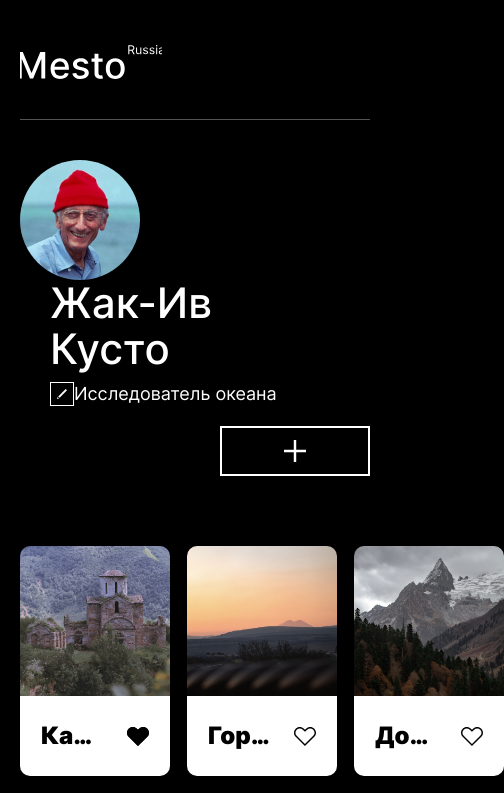
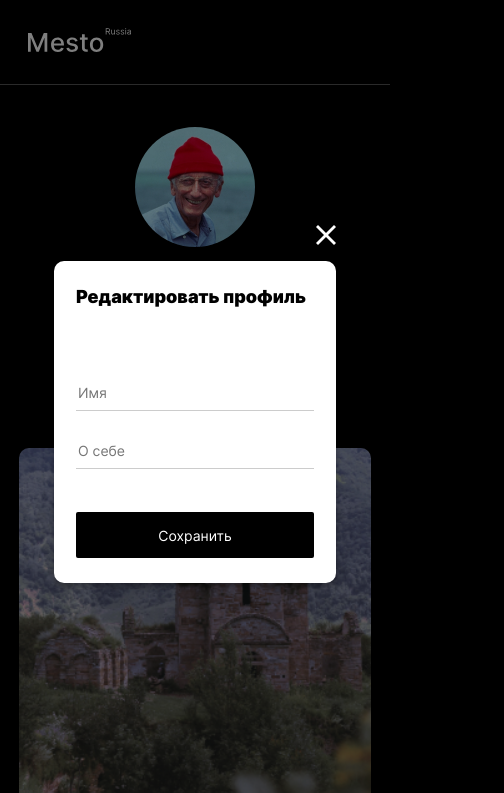
Before and after one commit to AntonSP-web/mesto-project, a plain HTML site: page index.html in a window 390 px wide. Shown: the top 793 px of the page, 504 px wide, since content can reach past the window. Drawn offline with Linux system fonts and the light colour scheme; files whose address does not match are found by name.

```diff
--- a/blocks/content/content.css
+++ b/blocks/content/content.css
@@ -1,4 +1,4 @@
-@media screen and (max-width: 320px) {
+@media screen and (max-width: 425px) {
   .content {
     padding: 42px 19px 48px;
   }
--- a/blocks/elements/__name-container/elements__name-container.css
+++ b/blocks/elements/__name-container/elements__name-container.css
@@ -8,3 +8,15 @@
   align-items: center;
   padding: 0 21px;
 }
+
+@media screen and (max-width: 712px) {
+  .elements__name-container {
+    min-height: 60px;
+  }
+}
+
+@media screen and (max-width: 400px) {
+  .elements__name-container {
+    min-height: 80px;
+  }
+}
--- a/blocks/elements/elements.css
+++ b/blocks/elements/elements.css
@@ -7,8 +7,16 @@
   padding: 0;
 }
 
-@media screen and (max-width: 320px) {
+@media screen and (max-width: 560px) {
   .elements {
-    grid-template-columns: 282px;
+    grid-template-columns: repeat(2, minmax(0,1fr));
+    gap: 15px 12px;
   }
 }
+
+@media screen and (max-width: 400px) {
+  .elements {
+    grid-template-columns: minmax(0, 1fr);
+    row-gap: 20px;
+  }
+}
--- a/blocks/footer/__copyright/footer__copyright.css
+++ b/blocks/footer/__copyright/footer__copyright.css
@@ -5,7 +5,7 @@
   color: #545454;
 }
 
-@media screen and (max-width: 320px) {
+@media screen and (max-width: 400px) {
   .footer__copyright {
     font-size: 14px;
     line-height: 17px;
--- a/blocks/footer/footer.css
+++ b/blocks/footer/footer.css
@@ -2,7 +2,7 @@
   padding: 66px 0 0;
 }
 
-@media screen and (max-width: 320px) {
+@media screen and (max-width: 425px) {
   .footer {
     padding: 0 19px;
   }
--- a/blocks/form/__button/form__button.css
+++ b/blocks/form/__button/form__button.css
@@ -16,3 +16,12 @@
 .form__button:hover {
   opacity: .8;
 }
+
+@media screen and (max-width: 575px) {
+  .form__button {
+    font-size: 14px;
+    line-height: 17px;
+    height: 46px;
+    margin-top: 43px;
+  }
+}
--- a/blocks/header/header.css
+++ b/blocks/header/header.css
@@ -4,7 +4,7 @@
   border-bottom: 1px solid #545454;
 }
 
-@media screen and (max-width: 320px) {
+@media screen and (max-width: 425px) {
   .header {
     min-height: 56px;
   }
--- a/blocks/logo/logo.css
+++ b/blocks/logo/logo.css
@@ -1,10 +1,10 @@
 .logo {
-  background: url(../../images/header/logo.svg) center/cover no-repeat;
+  background: url(../../images/header/logo.svg) center/contain no-repeat;
   width: 142px;
   height: 34px;
 }
 
-@media screen and (max-width: 320px) {
+@media screen and (max-width: 425px) {
   .logo {
     width: 104px;
     height: 24px;
--- a/blocks/page/__container/page__container.css
+++ b/blocks/page/__container/page__container.css
@@ -4,7 +4,7 @@
   padding: 45px 20px 60px;
 }
 
-@media screen and (max-width: 320px) {
+@media screen and (max-width: 425px) {
   .page__container {
     padding: 28px 0 36px;
   }
--- a/blocks/popup/__close-icon/popup__close-icon.css
+++ b/blocks/popup/__close-icon/popup__close-icon.css
@@ -4,8 +4,17 @@
   right: -40px;
   cursor: pointer;
   transition: opacity .3s ease-in;
+  width: 32px;
 }
 
 .popup__close-icon:hover {
   opacity: .6;
 }
+
+@media screen and (max-width: 575px) {
+  .popup__close-icon {
+    width: 20px;
+    right: 0px;
+    top: -36px;
+  }
+}
--- a/blocks/popup/__container/popup__container.css
+++ b/blocks/popup/__container/popup__container.css
@@ -2,7 +2,7 @@
   position: fixed;
   top: 50%;
   left: 50%;
-  transform: translate(-215px, -165px);
+  transform: translate(calc(-430px/2), calc(-330px/2));
   box-shadow: 0px 4px 4px rgba(0, 0, 0, 0.25);
   background-color: #fff;
   border-radius: 10px;
@@ -11,3 +11,12 @@
   height: 330px;
   box-sizing: border-box;
 }
+
+@media screen and (max-width: 575px) {
+  .popup__container {
+    padding: 25px 22px;
+    width: 282px;
+    height: 322px;
+    transform: translate(calc(-282px/2), calc(-322px/2));
+  }
+}
--- a/blocks/popup/__heading/popup__heading.css
+++ b/blocks/popup/__heading/popup__heading.css
@@ -4,3 +4,11 @@
   font-weight: 900;
   margin: 0 0 48px;
 }
+
+@media screen and (max-width: 575px) {
+  .popup__heading {
+    font-size: 18px;
+    line-height: 22px;
+    margin-bottom: 75px;
+  }
+}
--- a/blocks/profile/__button-add/profile__button-add.css
+++ b/blocks/profile/__button-add/profile__button-add.css
@@ -14,7 +14,13 @@
   opacity: .6;
 }
 
-@media screen and (max-width: 320px) {
+@media screen and (max-width: 712px) {
+  .profile__button-add {
+    margin: 20px auto;
+  }
+}
+
+@media screen and (max-width: 400px) {
   .profile__button-add {
     min-width: 282px;
     margin: 0;
--- a/blocks/profile/__button-edit.css/profile__button-edit.css
+++ b/blocks/profile/__button-edit.css/profile__button-edit.css
@@ -13,7 +13,7 @@
   opacity: .6;
 }
 
-@media screen and (max-width: 320px) {
+@media screen and (max-width: 425px) {
   .profile__button-edit {
     width: 18px;
     height: 18px;
--- a/blocks/profile/__info/profile__info.css
+++ b/blocks/profile/__info/profile__info.css
@@ -6,9 +6,16 @@
   margin: 0 18px 0 30px;
 }
 
-@media screen and (max-width: 320px) {
+@media screen and (max-width: 560px) {
   .profile__info {
     justify-content: center;
+    align-items: baseline;
+    margin: 26px 18px 0 30px;
+  }
+}
+
+@media screen and (max-width: 425px) {
+  .profile__info {
     margin: 26px 0 32px 0;
   }
 }
--- a/blocks/profile/__name/profile__name.css
+++ b/blocks/profile/__name/profile__name.css
@@ -6,7 +6,7 @@
   margin: 0 18px 10px 0;
 }
 
-@media screen and (max-width: 320px) {
+@media screen and (max-width: 425px) {
   .profile__name {
     font-size: 27px;
     line-height: 33px;
--- a/blocks/profile/__subtitle/profile__subtitle.css
+++ b/blocks/profile/__subtitle/profile__subtitle.css
@@ -6,7 +6,7 @@
   margin: 0;
 }
 
-@media screen and (max-width: 320px) {
+@media screen and (max-width: 425px) {
   .profile__subtitle {
     font-size: 14px;
     line-height: 17px;
--- a/blocks/profile/profile.css
+++ b/blocks/profile/profile.css
@@ -6,9 +6,15 @@
   padding: 40px 0 50px;
 }
 
-@media screen and (max-width: 320px) {
+@media screen and (max-width: 712px) {
+  .profile {
+    justify-content: center;
+    padding: 20px 0;
+  }
+}
+
+@media screen and (max-width: 425px) {
   .profile {
     padding: 0 0 36px;
-    justify-content: center;
   }
 }
--- a/index.html
+++ b/index.html
@@ -25,7 +25,7 @@
           <button class="profile__button-add"></button>
         </section>
 
-        <div class="popup">
+        <div class="popup popup_opened">
           <div class="popup__container">
             <h2 class="popup__heading">Редактировать профиль</h2>
             <form action="#" class="form">
```
